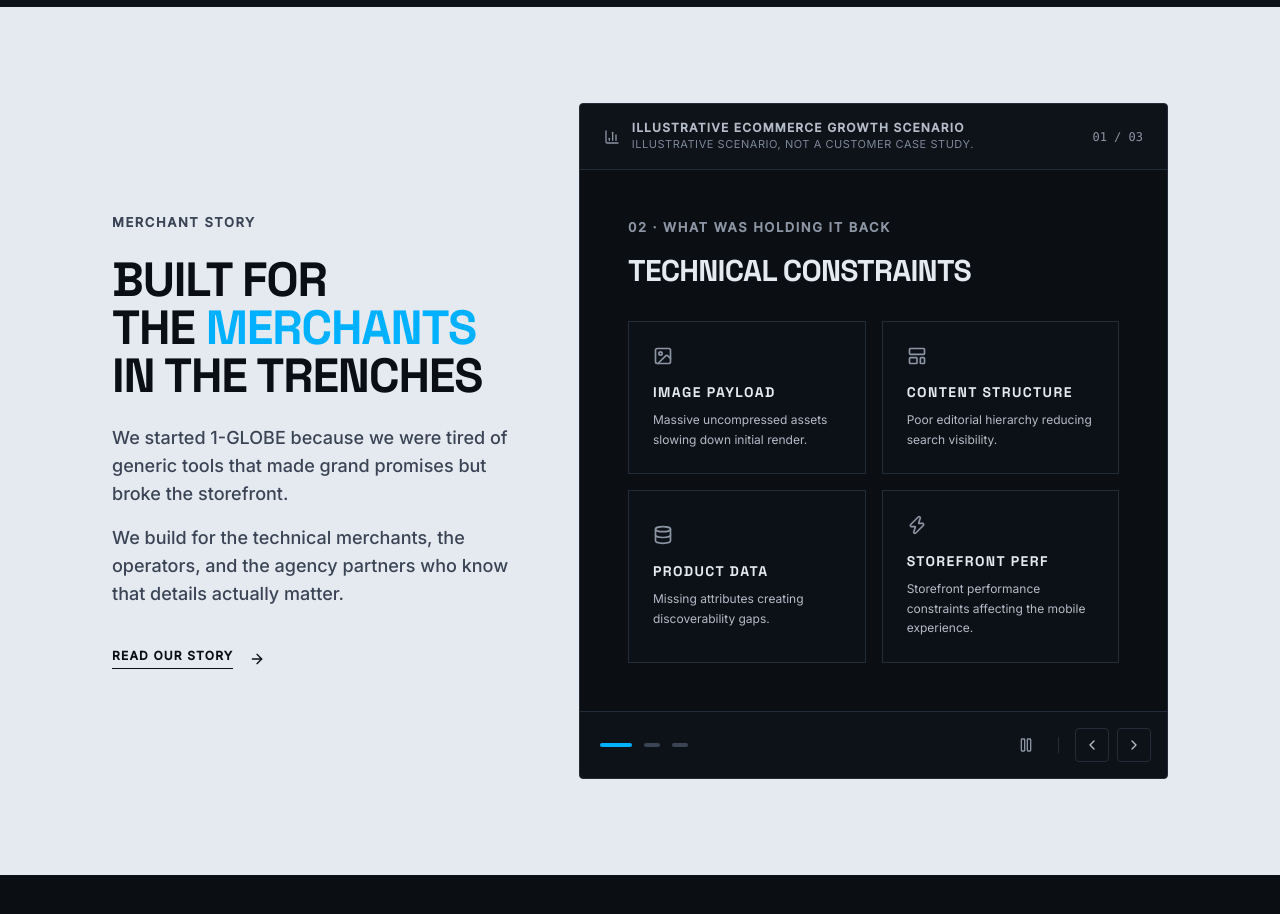
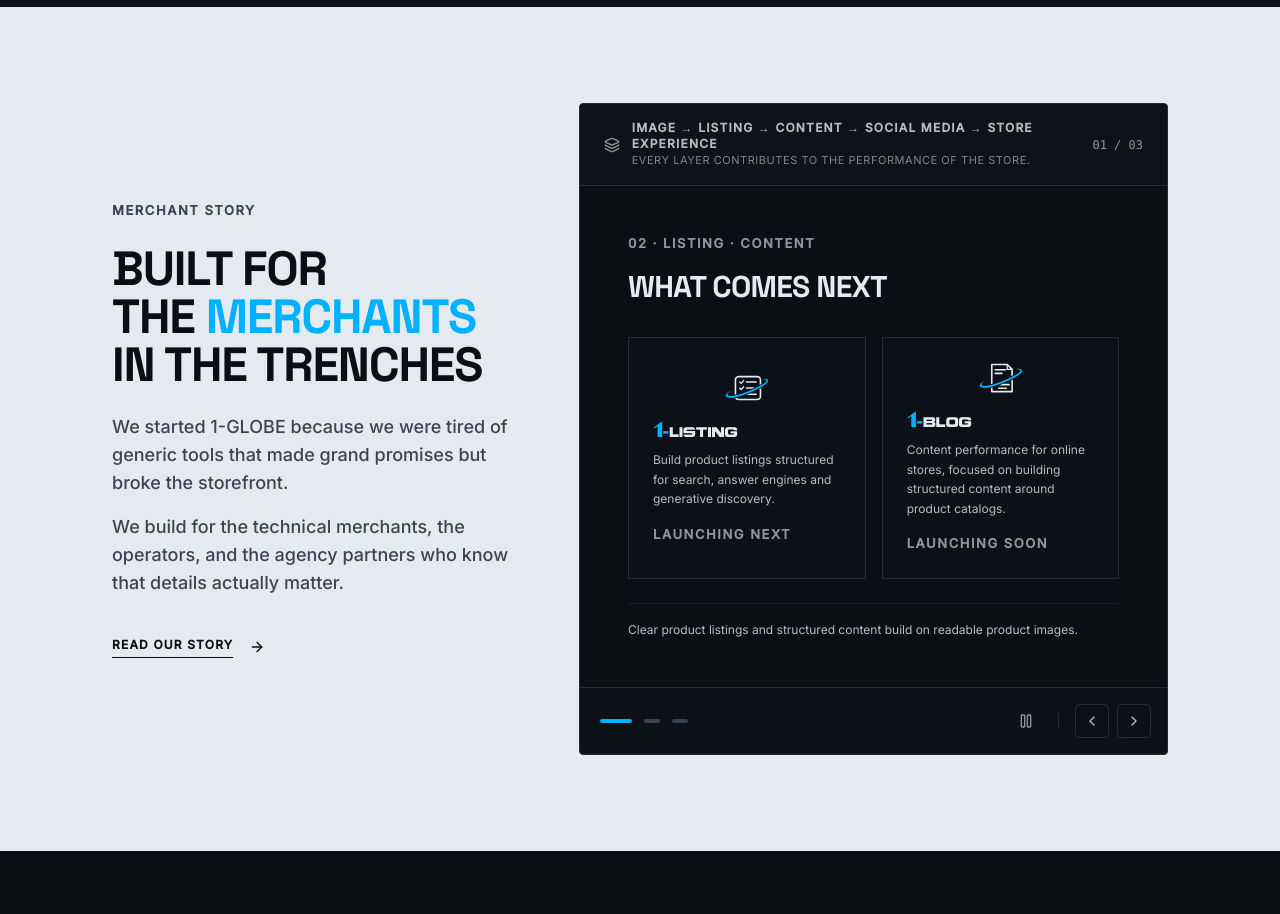
Before and after one commit to shailpoonia/1-globe-next, a Next.js app: page / in a window 1280 px wide. Shown: the part 3840-4754 px from the top of the page. Built offline with nearby package versions, Linux system fonts and the light colour scheme.

Commit message:
Replace the illustrative revenue story with the ecosystem journey
Co-Authored-By: Claude Opus 5.5 <noreply@anthropic.com>
Claude-Session: https://claude.ai/code/session_01KSFYk5MT1Bqrc69AhoFdrP

```diff
--- a/src/components/home/MerchantStory.tsx
+++ b/src/components/home/MerchantStory.tsx
@@ -2,7 +2,16 @@
 
 import React, { useState, useRef, useEffect, useCallback } from 'react'
 import Link from 'next/link'
-import { ArrowRight, ChevronLeft, ChevronRight, Pause, Play, BarChart3, Image as ImageIcon, LayoutTemplate, Database, Zap } from 'lucide-react'
+import { ArrowRight, ChevronLeft, ChevronRight, Pause, Play, Layers } from 'lucide-react'
+import { ENTITY_PRODUCTS } from '@/lib/entities'
+import { AppMark, AppName, type AppMarkName } from '@/components/shared/BrandLogo'
+
+// The ecosystem journey: each slide is a layer of the store, with the 1-GLOBE app that serves it.
+const journey = [
+  { label: '01 · Image', title: 'Where it starts', apps: [ENTITY_PRODUCTS['1-optimizer']], note: 'Product images are often the heaviest part of a storefront, and the first layer 1-GLOBE works on.' },
+  { label: '02 · Listing · Content', title: 'What comes next', apps: [ENTITY_PRODUCTS['1-listing'], ENTITY_PRODUCTS['1-blog']], note: 'Clear product listings and structured content build on readable product images.' },
+  { label: '03 · Social media · Store experience', title: 'Where it leads', apps: [ENTITY_PRODUCTS['1-social']], note: '1-GLOBE builds tools for each of these layers.' },
+]
 
 export const MerchantStory: React.FC = () => {
   const [currentSlide, setCurrentSlide] = useState(0)
@@ -99,13 +108,13 @@ export const MerchantStory: React.FC = () => {
               {/* Top Bar */}
               <div className="flex flex-col sm:flex-row sm:items-center justify-between px-4 sm:px-6 py-4 border-b border-neutral-800 bg-neutral-900/30 gap-2">
                 <div className="flex items-center gap-3">
-                  <BarChart3 className="w-4 h-4 text-neutral-500 shrink-0" aria-hidden="true" />
+                  <Layers className="w-4 h-4 text-neutral-500 shrink-0" aria-hidden="true" />
                   <div className="flex flex-col">
                     <span className="text-xs font-bold uppercase tracking-widest text-neutral-400">
-                      Illustrative ecommerce growth scenario
+                      Image → Listing → Content → Social media → Store experience
                     </span>
                     <span className="text-[11px] uppercase tracking-wider text-neutral-600">
-                      Illustrative scenario, not a customer case study.
+                      Every layer contributes to the performance of the store.
                     </span>
                   </div>
                 </div>
@@ -120,94 +129,29 @@ export const MerchantStory: React.FC = () => {
                 onScroll={handleScroll}
                 className="flex overflow-x-auto snap-x snap-mandatory no-scrollbar"
                 style={{ scrollbarWidth: 'none', msOverflowStyle: 'none' }}
-                aria-label="Illustrative case study slides"
+                aria-label="1-GLOBE ecosystem slides"
               >
+                {journey.map((step, i) => (
+                  <div key={step.label} className="min-w-full snap-center p-6 sm:p-8 md:p-12 min-h-[400px] flex flex-col" role="group" aria-roledescription="slide">
+                    <span className={`text-[13px] font-bold uppercase tracking-[0.12em] mb-4 block ${i === 0 ? 'text-primary' : 'text-neutral-500'}`}>{step.label}</span>
+                    <h3 className="text-subsection-title !text-inherit uppercase mb-8">{step.title}</h3>
 
-                {/* Slide 1: THE START */}
-                <div className="min-w-full snap-center p-6 sm:p-8 md:p-12 min-h-[400px] flex flex-col" role="group" aria-roledescription="slide">
-                  <span className="text-[13px] font-bold uppercase tracking-[0.12em] text-primary mb-4 block">01 · THE START</span>
-                  <h3 className="text-subsection-title !text-inherit uppercase mb-8">Revenue Progression</h3>
+                    <div className={`grid grid-cols-1 gap-4 flex-1 ${step.apps.length > 1 ? 'sm:grid-cols-2' : ''}`}>
+                      {step.apps.map((app) => (
+                        <div key={app.id} className="border border-neutral-800 bg-neutral-900/20 p-4 md:p-6 flex flex-col justify-center">
+                          <AppMark app={app.id.replace(/^1-/, '') as AppMarkName} className="h-8 w-auto text-foreground mb-3 sm:mb-4" />
+                          <h4 className="text-sm font-bold uppercase tracking-widest mb-1 sm:mb-2"><AppName name={app.name} /></h4>
+                          <p className="text-xs text-neutral-400 leading-relaxed">{app.description}</p>
+                          <span className={`mt-4 text-[13px] font-bold uppercase tracking-[0.12em] ${app.href ? 'text-primary' : 'text-neutral-500'}`}>{app.badge}</span>
+                        </div>
+                      ))}
+                    </div>
 
-                  <div className="flex-1 flex items-end gap-1 sm:gap-2 md:gap-4 h-full pt-8 relative">
-                    <div className="absolute top-0 left-0 w-full h-px border-t border-dashed border-neutral-800" aria-hidden="true" />
-                    <div className="absolute top-1/2 left-0 w-full h-px border-t border-dashed border-neutral-800" aria-hidden="true" />
-
-                    {/* Abstract Graph */}
-                    {[1, 1.2, 1.1, 1.5, 1.4, 2, 2.5, 3.2, 4.5, 6, 8, 12].map((val, i) => (
-                      <div key={i} className="flex-1 bg-neutral-800 hover:bg-neutral-700 transition-colors relative group" style={{ height: `${val * 8}%` }}>
-                        <div className="absolute -top-8 left-1/2 -translate-x-1/2 opacity-0 group-hover:opacity-100 transition-opacity bg-neutral-900 text-xs font-mono px-2 py-1 border border-neutral-700 rounded z-10 whitespace-nowrap hidden sm:block">
-                          Mo {i+1}
-                        </div>
-                      </div>
-                    ))}
-                  </div>
-
-                  <div className="flex justify-between items-center mt-6 pt-4 border-t border-neutral-800/50">
-                    <span className="font-mono text-sm sm:text-base text-neutral-400">$400 / mo</span>
-                    <ArrowRight className="w-4 h-4 text-neutral-600 hidden sm:block" aria-hidden="true" />
-                    <span className="font-mono text-lg sm:text-xl md:text-2xl font-bold text-foreground">$30,000 / mo</span>
-                  </div>
-                </div>
-
-                {/* Slide 2: THE CONSTRAINTS */}
-                <div className="min-w-full snap-center p-6 sm:p-8 md:p-12 min-h-[400px] flex flex-col" role="group" aria-roledescription="slide">
-                  <span className="text-[13px] font-bold uppercase tracking-[0.12em] text-neutral-500 mb-4 block">02 · WHAT WAS HOLDING IT BACK</span>
-                  <h3 className="text-subsection-title !text-inherit uppercase mb-8">Technical Constraints</h3>
-
-                  <div className="grid grid-cols-1 sm:grid-cols-2 gap-4 flex-1">
-                    <div className="border border-neutral-800 bg-neutral-900/20 p-4 md:p-6 flex flex-col justify-center">
-                      <ImageIcon className="w-5 h-5 text-neutral-500 mb-3 sm:mb-4" aria-hidden="true" />
-                      <h4 className="text-sm font-bold uppercase tracking-widest mb-1 sm:mb-2">Image Payload</h4>
-                      <p className="text-xs text-neutral-400 leading-relaxed">Massive uncompressed assets slowing down initial render.</p>
-                    </div>
-                    <div className="border border-neutral-800 bg-neutral-900/20 p-4 md:p-6 flex flex-col justify-center">
-                      <LayoutTemplate className="w-5 h-5 text-neutral-500 mb-3 sm:mb-4" aria-hidden="true" />
-                      <h4 className="text-sm font-bold uppercase tracking-widest mb-1 sm:mb-2">Content Structure</h4>
-                      <p className="text-xs text-neutral-400 leading-relaxed">Poor editorial hierarchy reducing search visibility.</p>
-                    </div>
-                    <div className="border border-neutral-800 bg-neutral-900/20 p-4 md:p-6 flex flex-col justify-center">
-                      <Database className="w-5 h-5 text-neutral-500 mb-3 sm:mb-4" aria-hidden="true" />
-                      <h4 className="text-sm font-bold uppercase tracking-widest mb-1 sm:mb-2">Product Data</h4>
-                      <p className="text-xs text-neutral-400 leading-relaxed">Missing attributes creating discoverability gaps.</p>
-                    </div>
-                    <div className="border border-neutral-800 bg-neutral-900/20 p-4 md:p-6 flex flex-col justify-center">
-                      <Zap className="w-5 h-5 text-neutral-500 mb-3 sm:mb-4" aria-hidden="true" />
-                      <h4 className="text-sm font-bold uppercase tracking-widest mb-1 sm:mb-2">Storefront Perf</h4>
-                      <p className="text-xs text-neutral-400 leading-relaxed">Storefront performance constraints affecting the mobile experience.</p>
+                    <div className="mt-6 pt-4 border-t border-neutral-800/50">
+                      <p className="text-xs text-neutral-400 leading-relaxed">{step.note}</p>
                     </div>
                   </div>
-                </div>
-
-                {/* Slide 3: WHAT CHANGED */}
-                <div className="min-w-full snap-center p-6 sm:p-8 md:p-12 min-h-[400px] flex flex-col" role="group" aria-roledescription="slide">
-                  <span className="text-[13px] font-bold uppercase tracking-[0.12em] text-primary mb-4 block">03 · WHAT CHANGED</span>
-                  <h3 className="text-subsection-title !text-inherit uppercase mb-8">Targeted Interventions</h3>
-
-                  <div className="flex-1 flex items-end gap-1 sm:gap-2 md:gap-4 h-full pt-8 relative">
-                    {/* Intervention markers */}
-                    <div className="absolute top-1/3 left-[40%] w-px h-2/3 bg-primary/50 border-l border-dashed border-primary z-0" aria-hidden="true" />
-                    <div className="absolute top-1/4 left-[65%] w-px h-3/4 bg-primary/50 border-l border-dashed border-primary z-0" aria-hidden="true" />
-
-                    <div className="absolute top-[30%] left-[40%] -translate-x-1/2 bg-primary/10 border border-primary/30 text-primary text-xs font-bold uppercase px-2 py-1 rounded hidden sm:block">
-                      Img Opt
-                    </div>
-                    <div className="absolute top-[20%] left-[65%] -translate-x-1/2 bg-primary/10 border border-primary/30 text-primary text-xs font-bold uppercase px-2 py-1 rounded hidden sm:block">
-                      Data Struct
-                    </div>
-
-                    {/* Abstract Graph */}
-                    {[1, 1.2, 1.1, 1.5, 1.4, 2, 3.5, 5.2, 7.5, 9, 10.5, 12].map((val, i) => (
-                      <div key={i} className={`flex-1 transition-colors relative z-10 ${i >= 6 ? 'bg-primary/80 hover:bg-primary' : 'bg-neutral-800 hover:bg-neutral-700'}`} style={{ height: `${val * 8}%` }} />
-                    ))}
-                  </div>
-
-                  <div className="mt-6 pt-4 border-t border-neutral-800/50">
-                    <p className="text-xs text-neutral-400 leading-relaxed">
-                      Addressing technical constraints can strengthen the foundation on which acquisition and growth efforts operate.
-                    </p>
-                  </div>
-                </div>
-
+                ))}
               </div>
 
               {/* Controls */}
```
